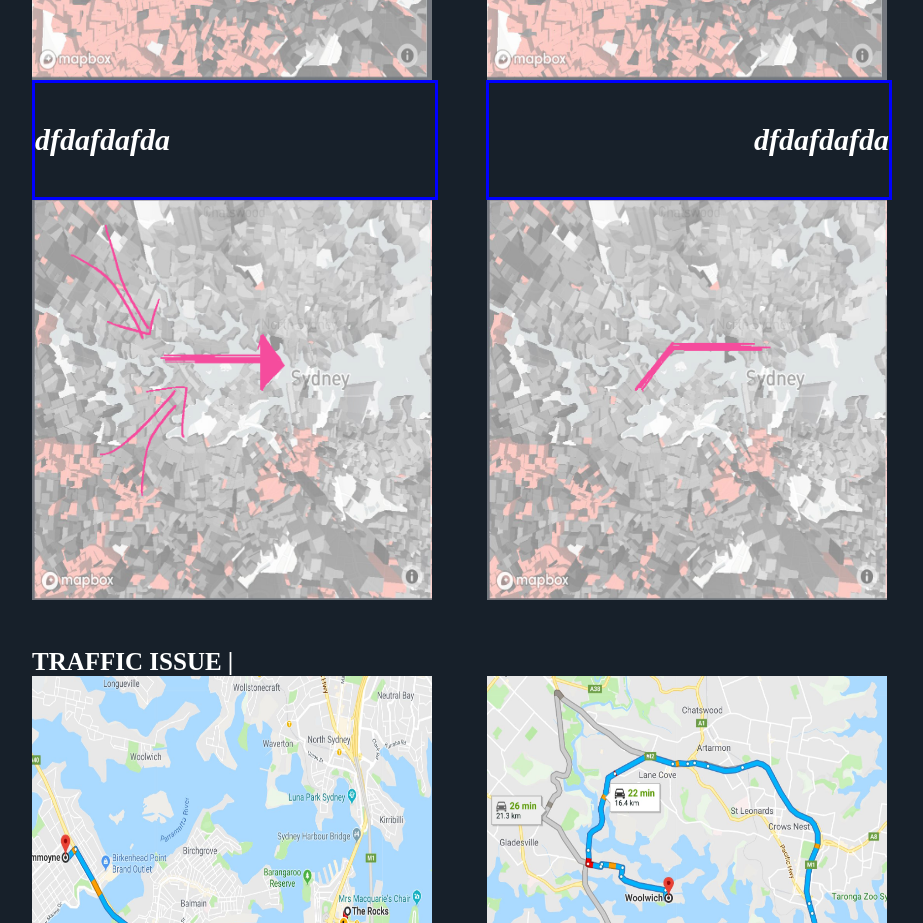
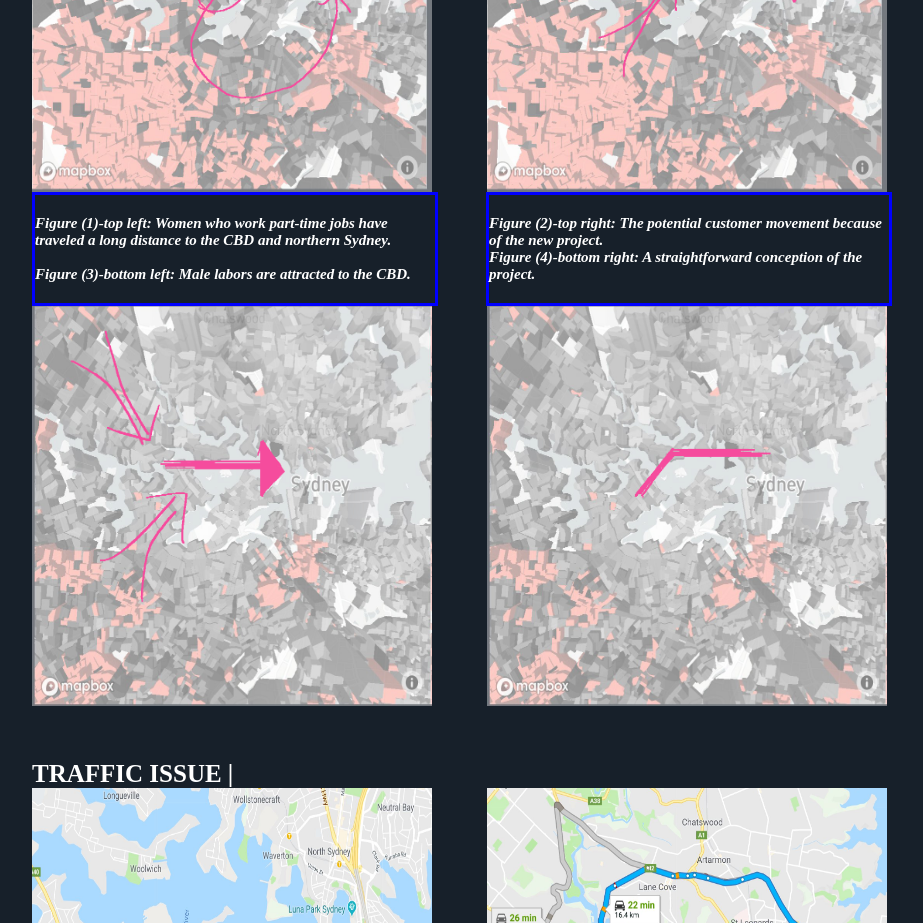
Before and after one commit to 594damon/CODE1230-Assignment_2, a plain HTML site: page ISSUE.html in a window 1280 px wide. Shown: the part 1200-2123 px from the top of the page, without its empty margins (153-1076 px from the left). Drawn offline with Linux system fonts and the light colour scheme.

Commit message:
ref text

```diff
--- a/ISSUE.html
+++ b/ISSUE.html
@@ -31,7 +31,7 @@
 
                 </h5>
 
-                <h5>Based on the census data showed on the Mapbox, women likely prefer to work part-time in the residential area which around the highly commercialized area like Sydney SBD. However, the situation of men is totally different. They work full time in most of the suburbs excepting some area the western Sydney. The reason why the results of men and women are different is that women have to work part-time which allowing them to take care of families. This might due to the gender issue in the workplace or the stereotypes of the female who must pay more attention to their families. This project tried to reduce the travel time to the workplace or commercialized area, like Sydney CBD, from the western area of Sydney and to northern Sydney. This might engage more people to work in CBD.
+                <h5>Based on the census data showed on the Mapbox, women likely prefer to work part-time in the residential area which around the highly commercialized area like Sydney SBD. However, the situation of men is totally different. They work full time in most of the suburbs excepting some area the western Sydney. The reason why the results of men and women are different is that women have to work part-time which allowing them to take care of families. This might due to the gender issue in the workplace or the stereotypes of the female who must pay more attention to their families. This project tried to reduce the travel time to the workplace or commercialized area, like Sydney CBD, from the western area of Sydney to the northern Sydney. This might engage more people to work in CBD because of reduced travel time. Furthermore, this new project offers excellent potential for increasing the attraction of CBD to the customers and increases foot traffic for the markets in the CBD. The growth of economics have the best efforts on increasing and improving employment opportunities.
                 </h5>
                     <img class="image_left2" src="problem female.JPG" width=400px height=400px alt="image missing!" >
                     <div class="text-right2">
@@ -40,14 +40,18 @@
 
 
                 <div class="textref_right" style="position: static; width: 400px; border: 3px solid blue; float: right; margin-right: 50px;">
-                    <i><h4 style="color: white; font-size: 30px; text-align: right;">
-                    dfdafdafda
+                    <i><h4 style="color: white; font-size: 15px; text-align: left;">
+                    Figure (2)-top right: The potential customer movement because of the new project.<br>
+                    Figure (4)-bottom right: A straightforward conception of the project.
+
                     </h4></i>
                 </div>
 
                 <div class="textref_left" style="position: static; width: 400px; border: 3px solid blue; float: left;">
-                    <i><h4 style="color: white; font-size: 30px; text-align: left;">
-                    dfdafdafda
+                    <i><h4 style="color: white; font-size: 15px; text-align: left;">
+                    Figure (1)-top left: Women who work part-time jobs have traveled a long distance to the CBD and northern Sydney.<br><br>
+                    Figure (3)-bottom left: Male labors are attracted to the CBD.
+
                     </h4></i>
                 </div>
 
```
